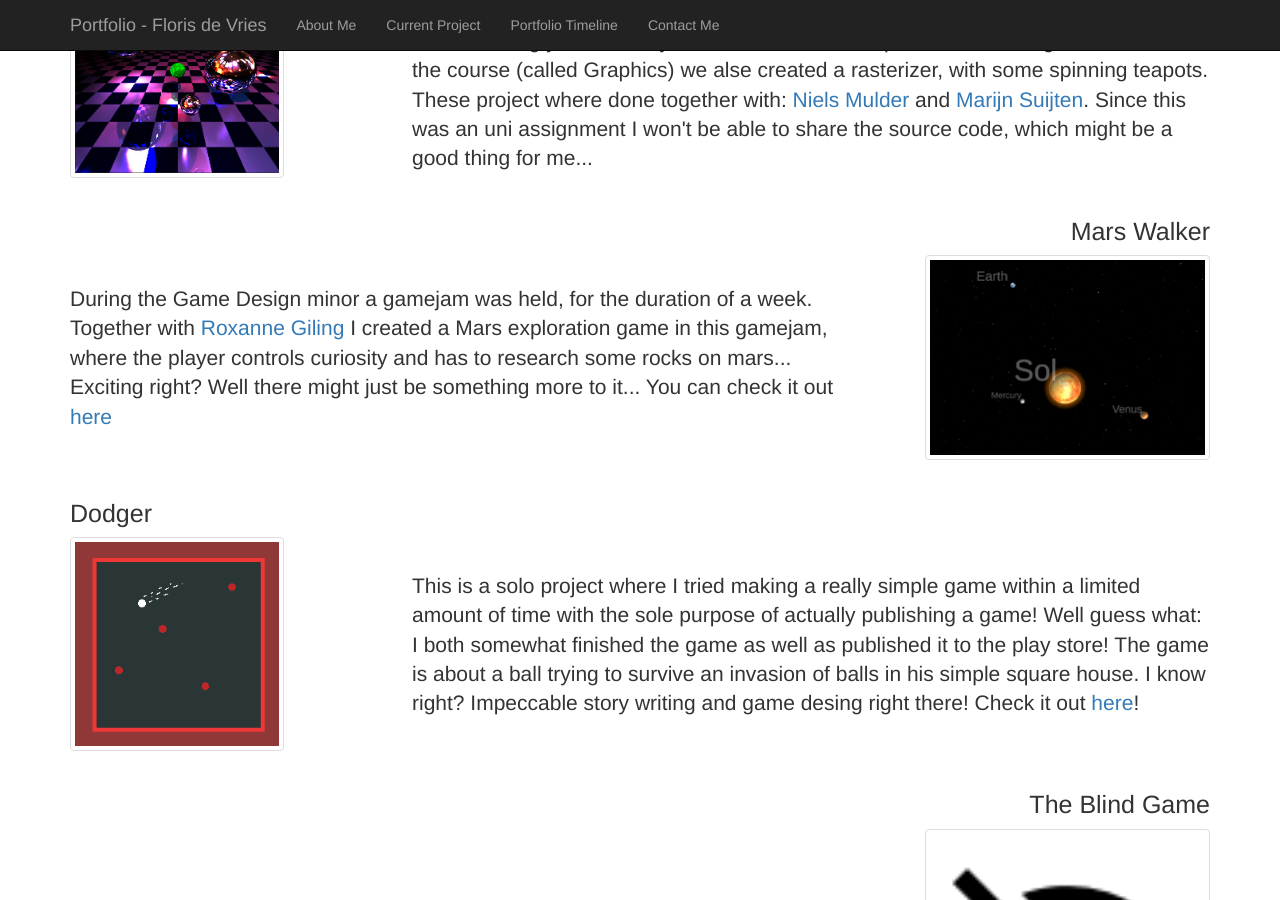
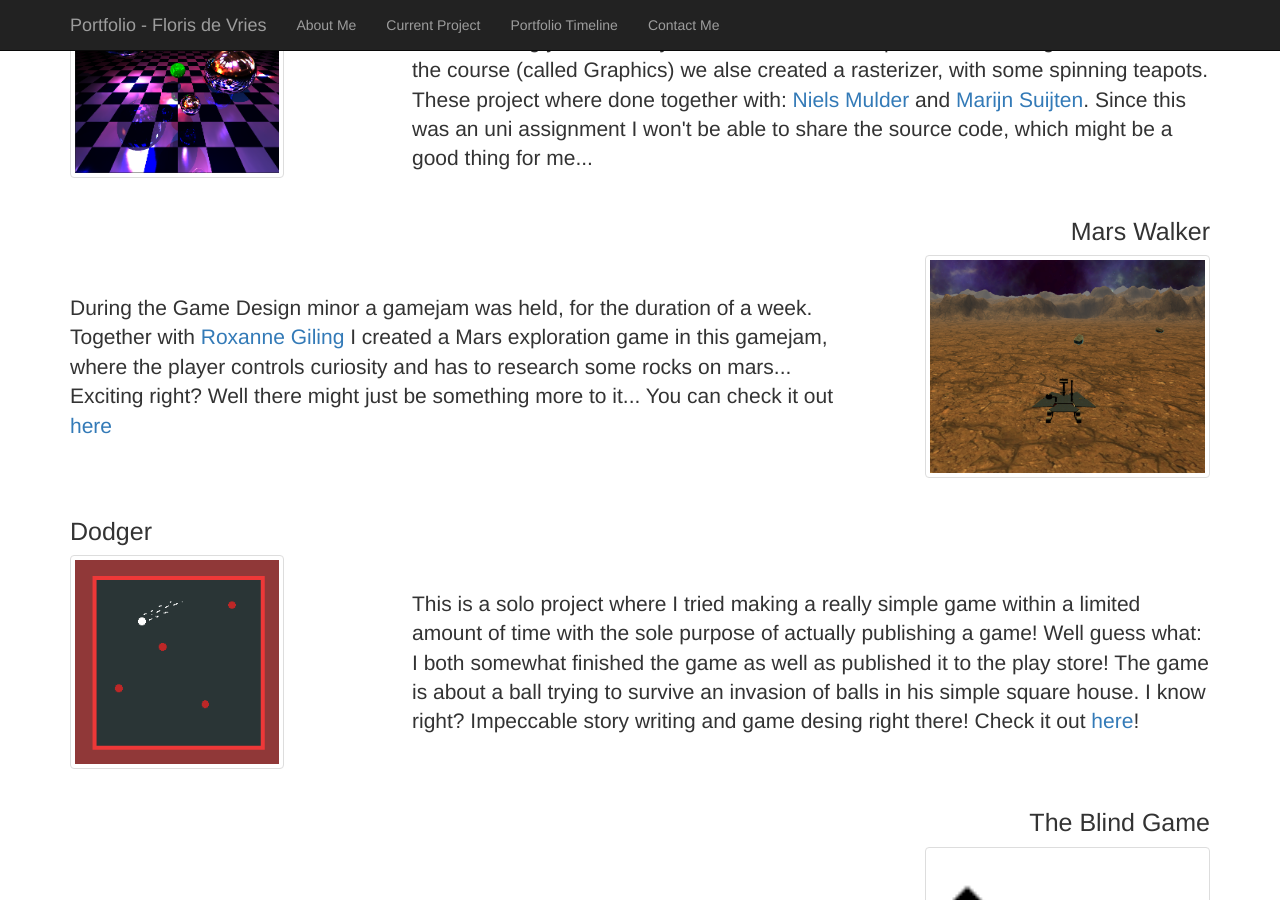
Before and after one commit to FlorisDeVries/FlorisDeVries.github.io, a Jekyll site: the page built from index.html, in a window 1280 px wide and 900 px high, scrolled down 2925 px. Built offline with Jekyll 4.4.1, drawn with Linux system fonts in a browser that asks for light colours.

Commit message:
MarsWalker image

```diff
--- a/_projects/03_marsWalker.html
+++ b/_projects/03_marsWalker.html
@@ -3,7 +3,7 @@ id: mars_walker
 title: Mars Walker
 summary: Kijk die is op mars!
 platform: Unity
-logo: assets/images/projects/BlastOff/BlastOff.png
+logo: assets/images/projects/MarsWalker/MarsWalker.png
 ---
 
 During the Game Design minor a gamejam was held, for the duration of a week. Together with <a href="https://github.com/Roxanne13579">Roxanne Giling</a> I created a Mars exploration game in this gamejam, where the player controls curiosity and has to research some rocks on mars...
```
Also changed, not shown: assets/images/projects/MarsWalker/MarsWalker.png (added).
